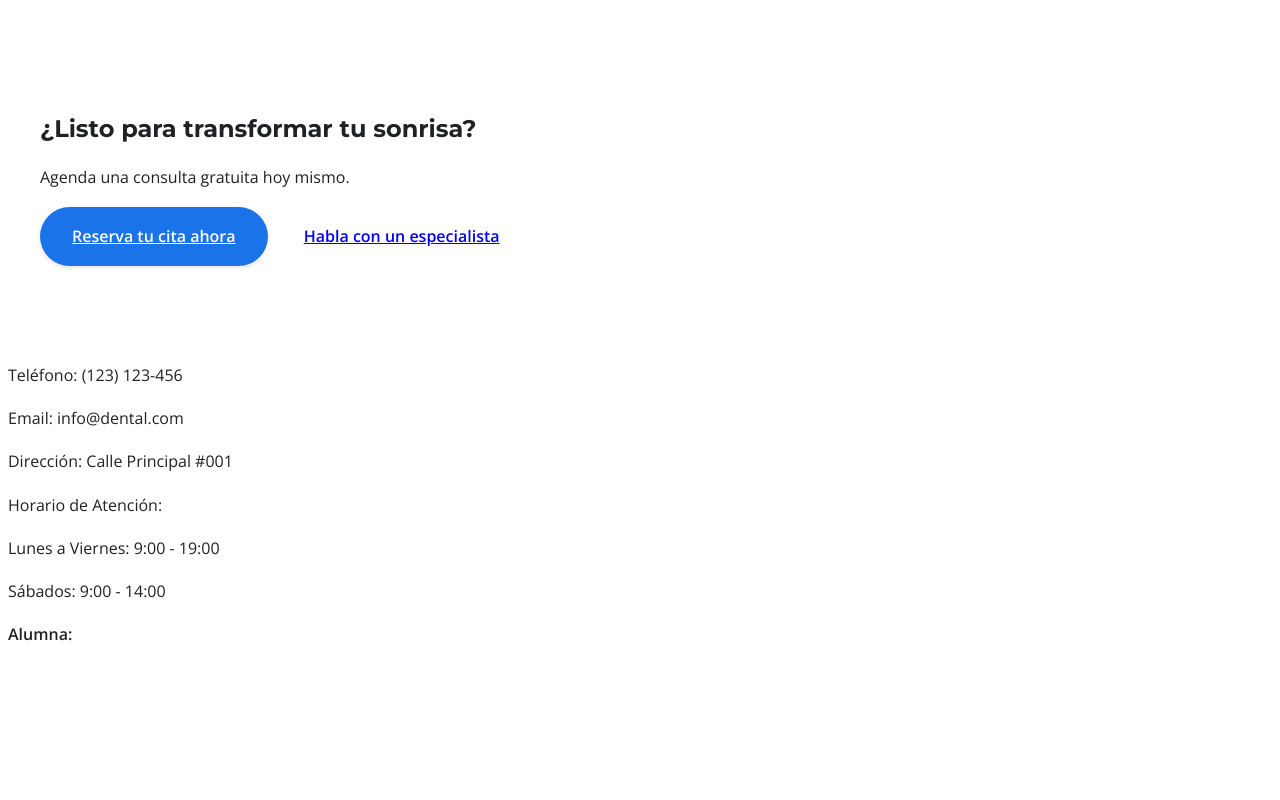
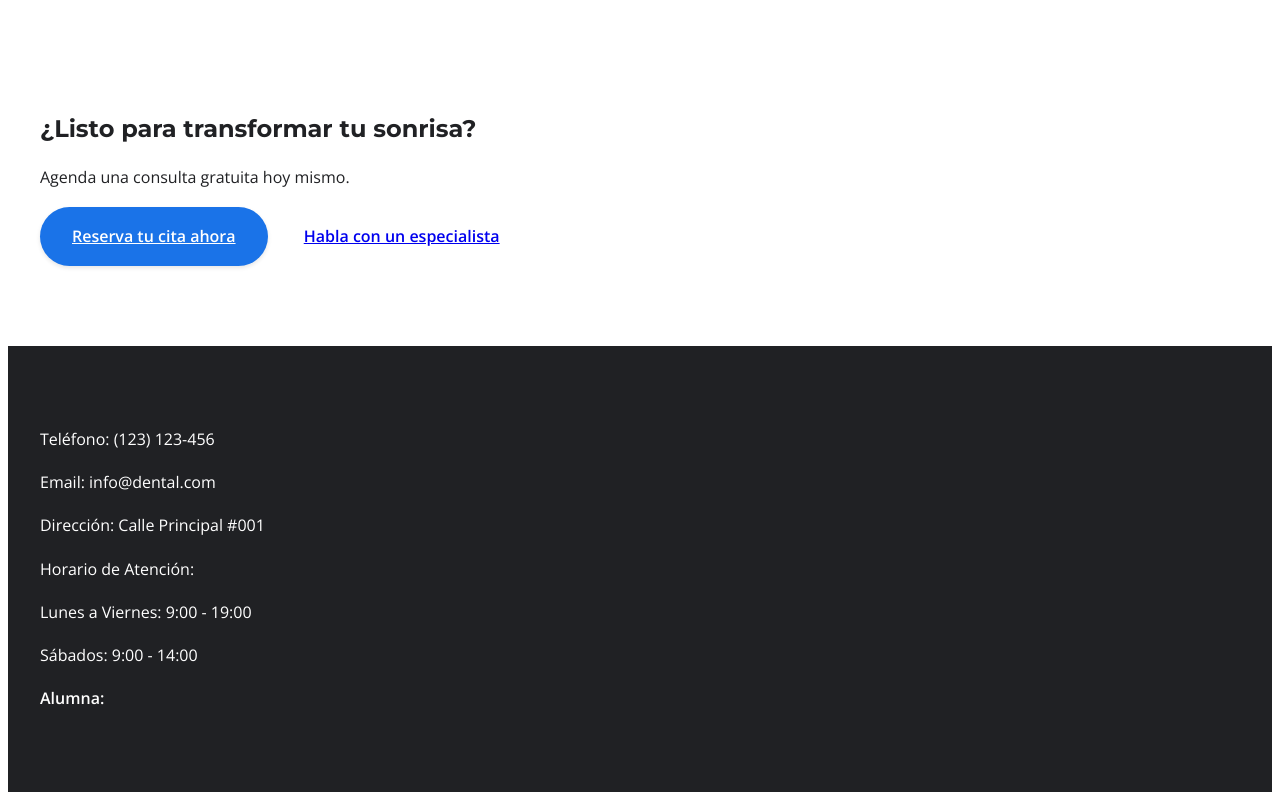
Before and after one commit to sandovaldavid/Odontologia-Estetica, a plain HTML site: page index.html in a window 1280 px wide. Shown: the part 1963-2763 px from the top of the page. Before the commit the page ends 2627 px from the top, so only its background shows below. Drawn offline with nearby package versions, Linux system fonts and the light colour scheme.

Commit message:
💄 Update footer structure and add script reference in index.html

```diff
--- a/index.html
+++ b/index.html
@@ -147,7 +147,7 @@
     </main>
 
     <!-- Footer -->
-    <footer>
+    <footer id="contact" class="footer">
         <div class="footer-content" id="contacto">
             <div class="contacto">
                 <p>Teléfono: (123) 123-456</p>
@@ -162,6 +162,8 @@
         </div>
         <p class="owner"><strong>Alumna: </strong></p>
     </footer>
+
+    <script href="/js/index.js"></script>
 </body>
 
 </html>
```
